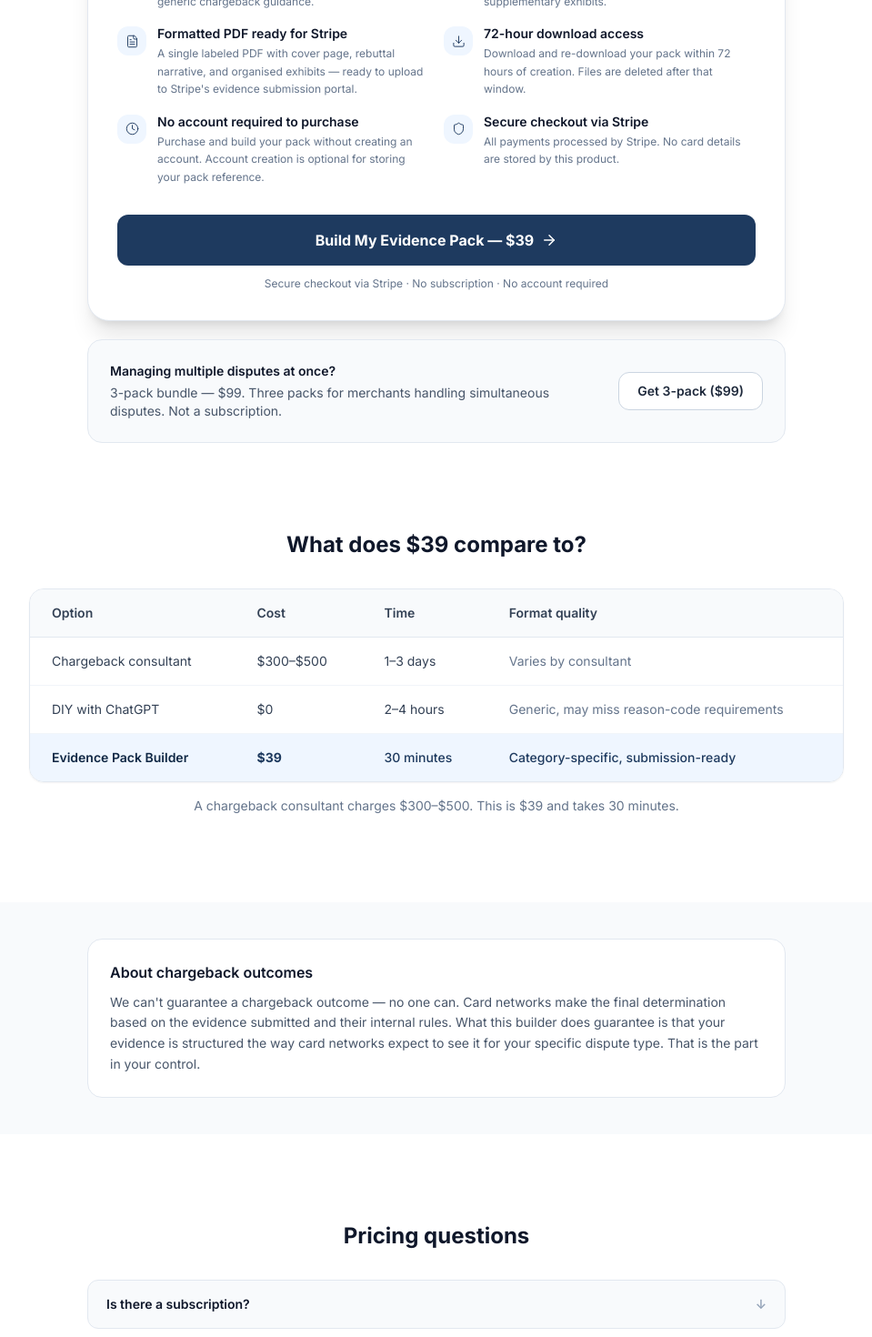
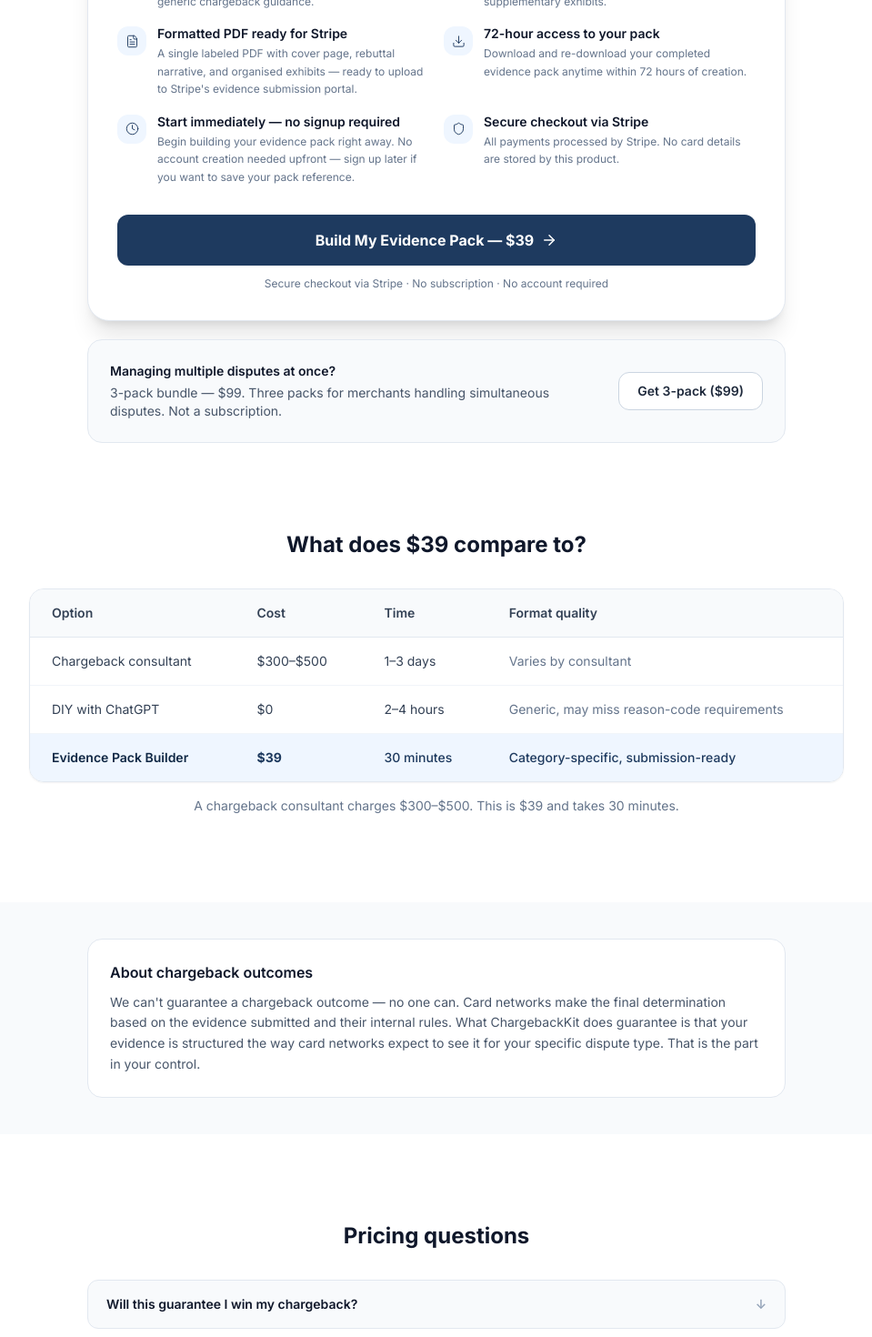
Before and after one commit to mattmcallister-create/chargeback-evidence-pack, a Next.js app: page /pricing in a window 1280 px wide. Shown: the part 600-2070 px from the top of the page at 91% size, without its empty margins (160-1119 px from the left). Built offline with nearby package versions, Linux system fonts and the light colour scheme; no server answers.

Commit message:
CRO: Pricing page brand fix, copy improvements, FAQ reorder

```diff
--- a/app/(marketing)/pricing/page.tsx
+++ b/app/(marketing)/pricing/page.tsx
@@ -5,14 +5,14 @@ import { ArrowRight, Check, Shield, Download, FileText, Clock } from 'lucide-rea
 export const metadata: Metadata = {
   title: 'Evidence Pack Pricing — $39, No Subscription',
   description:
-    'Chargeback Evidence Pack Builder pricing: $39 per pack, no subscription. One payment covers a complete, submission-ready evidence pack for your dispute type.',
+    'ChargebackKit pricing: $39 per pack, no subscription. One payment covers a complete, submission-ready evidence pack for your dispute type.',
   alternates: {
     canonical: '/pricing/',
   },
   openGraph: {
     title: 'Evidence Pack Pricing — $39, No Subscription',
     description:
-      'Chargeback Evidence Pack Builder pricing: $39 per pack, no subscription. One payment, complete evidence pack.',
+      'ChargebackKit pricing: $39 per pack, no subscription. One payment, complete evidence pack.',
     url: '/pricing/',
   },
 }
@@ -35,13 +35,13 @@ const included = [
   },
   {
     icon: Download,
-    title: '72-hour download access',
-    desc: 'Download and re-download your pack within 72 hours of creation. Files are deleted after that window.',
+    title: '72-hour access to your pack',
+    desc: 'Download and re-download your completed evidence pack anytime within 72 hours of creation.',
   },
   {
     icon: Clock,
-    title: 'No account required to purchase',
-    desc: 'Purchase and build your pack without creating an account. Account creation is optional for storing your pack reference.',
+    title: 'Start immediately — no signup required',
+    desc: 'Begin building your evidence pack right away. No account creation needed upfront — sign up later if you want to save your pack reference.',
   },
   {
     icon: Shield,
@@ -51,6 +51,10 @@ const included = [
 ]
 
 const pricingFaqs = [
+  {
+    q: 'Will this guarantee I win my chargeback?',
+    a: 'No product can guarantee a chargeback outcome. Card networks — not this product — make the final determination. What ChargebackKit guarantees is that your evidence is structured correctly for your dispute type. That is the part in your control.',
+  },
   {
     q: 'Is there a subscription?',
     a: 'No. This is a one-time purchase of $39 per pack. There are no monthly fees, no recurring charges, and no subscription option. You buy a pack when you have a dispute that needs a response.',
@@ -65,22 +69,18 @@ const pricingFaqs = [
   },
   {
     q: 'Do I need an account to purchase?',
-    a: 'No account is required. You can purchase and complete the builder as a guest. An account allows you to access your pack reference and history.',
+    a: 'No account is required. You can purchase and complete ChargebackKit as a guest. An account allows you to access your pack reference and history.',
   },
   {
     q: 'Are there bundle options?',
     a: 'A 3-pack bundle is available for $99 — for merchants managing multiple disputes at once. The bundle is for simultaneous disputes, not a subscription or recurring access.',
-  },
-  {
-    q: 'Will this guarantee I win my chargeback?',
-    a: 'No product can guarantee a chargeback outcome. Card networks — not this product — make the final determination. What this builder guarantees is that your evidence is structured correctly for your dispute type. That is the part in your control.',
   },
 ]
 
 const softwareSchema = {
   '@context': 'https://schema.org',
   '@type': 'SoftwareApplication',
-  name: 'Chargeback Evidence Pack Builder',
+  name: 'ChargebackKit',
   applicationCategory: 'BusinessApplication',
   offers: [
     {
@@ -252,7 +252,7 @@ export default function PricingPage() {
             <p className="text-sm text-slate-600 leading-relaxed">
               We can&apos;t guarantee a chargeback outcome — no one can. Card networks make the
               final determination based on the evidence submitted and their internal rules.
-              What this builder does guarantee is that your evidence is structured the way card
+              What ChargebackKit does guarantee is that your evidence is structured the way card
               networks expect to see it for your specific dispute type. That is the part in your
               control.
             </p>
```
